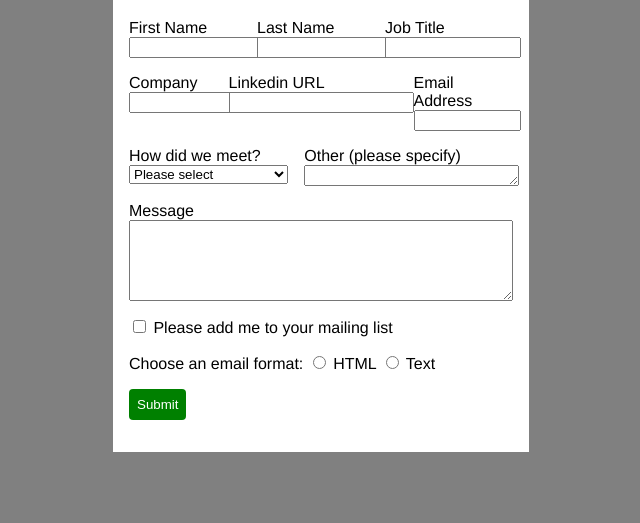
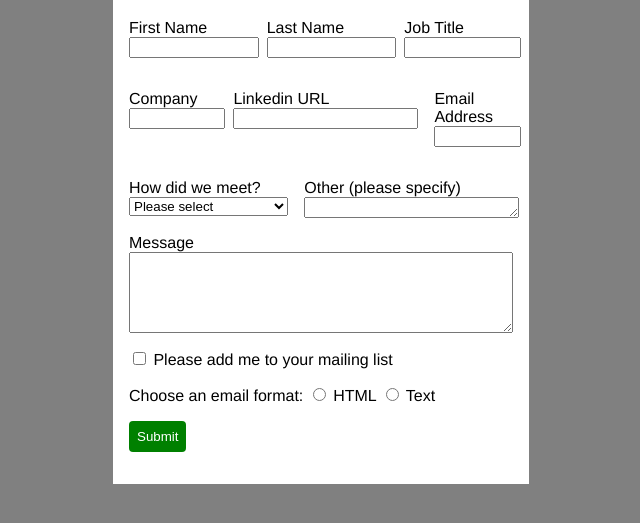
Before and after one commit to crex424/Contact-Form, a website: page views/home.html in a window 1280 px wide. Shown: the part 61-584 px from the top of the page, without its empty margins (319-959 px from the left). Drawn offline with Linux system fonts and the light colour scheme; files that its build step writes are made by us from their sources.

Commit message:
Fixed styling

```diff
--- a/public/styles/contact-form.css
+++ b/public/styles/contact-form.css
@@ -70,9 +70,10 @@ select {
 }
 
 #row-one {
-    display: flex;
-    justify-content: space-between;
-    flex-direction: row;
+    display: grid;
+    grid-template-columns: auto auto auto;
+    column-gap: 1rem;
+    padding-bottom: 1rem;
 }
 
 .content {
@@ -81,9 +82,10 @@ select {
 }
 
 #row-two {
-    display: flex;
-    justify-content: space-between;
-    flex-direction: row;
+    display: grid;
+    grid-template-columns: auto auto auto;
+    column-gap: 1rem;
+    padding-bottom: 1rem;
 
 }
 
```
